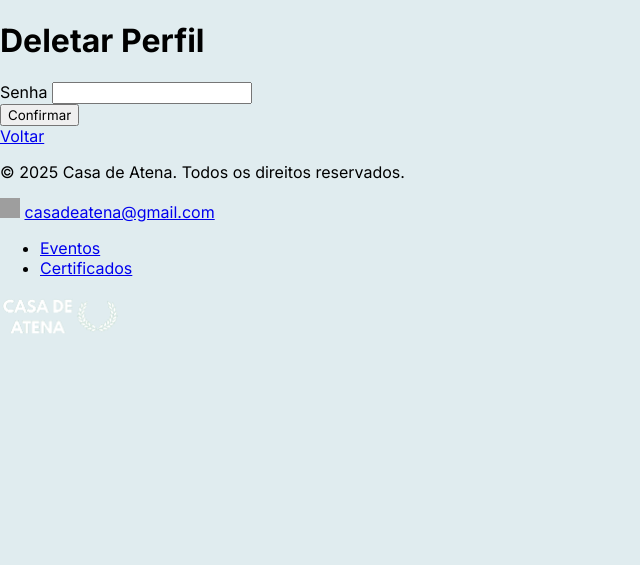
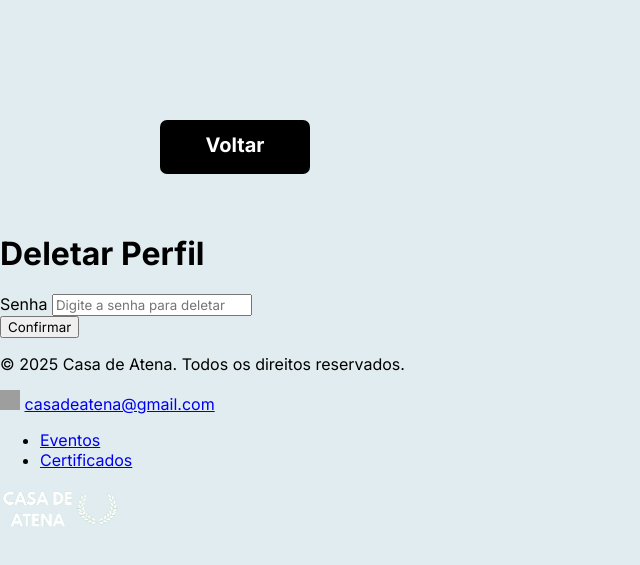
Before and after one commit to okiobot/SGEA, a Django app: template sgea/login/templates/usuarios/deletar_usuario.html in a window 1280 px wide. Shown: the part 174-739 px from the top of the page, without its empty margins (0-640 px from the left). Run offline with Django 5.2, Linux system fonts and the light colour scheme; the template is opened without the code that fills it, so the values that code supplies are empty; some web fonts are replaced; grey boxes are pictures that could not be loaded.

Commit message:
style: Melhoria na UI de deletar perfil

```diff
--- a/sgea/login/templates/usuarios/deletar_usuario.html
+++ b/sgea/login/templates/usuarios/deletar_usuario.html
@@ -7,27 +7,29 @@
 
 <form method="post">
     {% csrf_token %}
+    <section class="botoes-organizador">
+        <div class="botao-organizador">
+                <a href = "{% url 'inscricao' %}">
+                    Voltar
+                </a>
+        </div>
+    </section>
+
     <div class="deletar-perfil-container">
         <div class="deletar-perfil-titulo">
             <h1>Deletar Perfil</h1>
         </div>
 
+        <div class="formulario-deletar-perfil">
             <div class="form-ep-grupo">
                 <label for="senha">Senha</label>
-              <input type="text" name="senha" value="{{ usuario.senha }}" required>
+                <input type="text" name="senha" value="{{ usuario.senha }}" required placeholder="Digite a senha para deletar">
             </div>
 
             <div class="botao-salvar-deletar-perfil">
                 <button type="submit">Confirmar</button>
             </div>
         </div>
-
-    <div class="botao-voltar">
-        <a href = "{% url 'inscricao' %}">
-        Voltar
-        </a>
-    </div>
-
     </div>
 </form>
 
```
Lines whose indentation alone changed are shown as unchanged.
